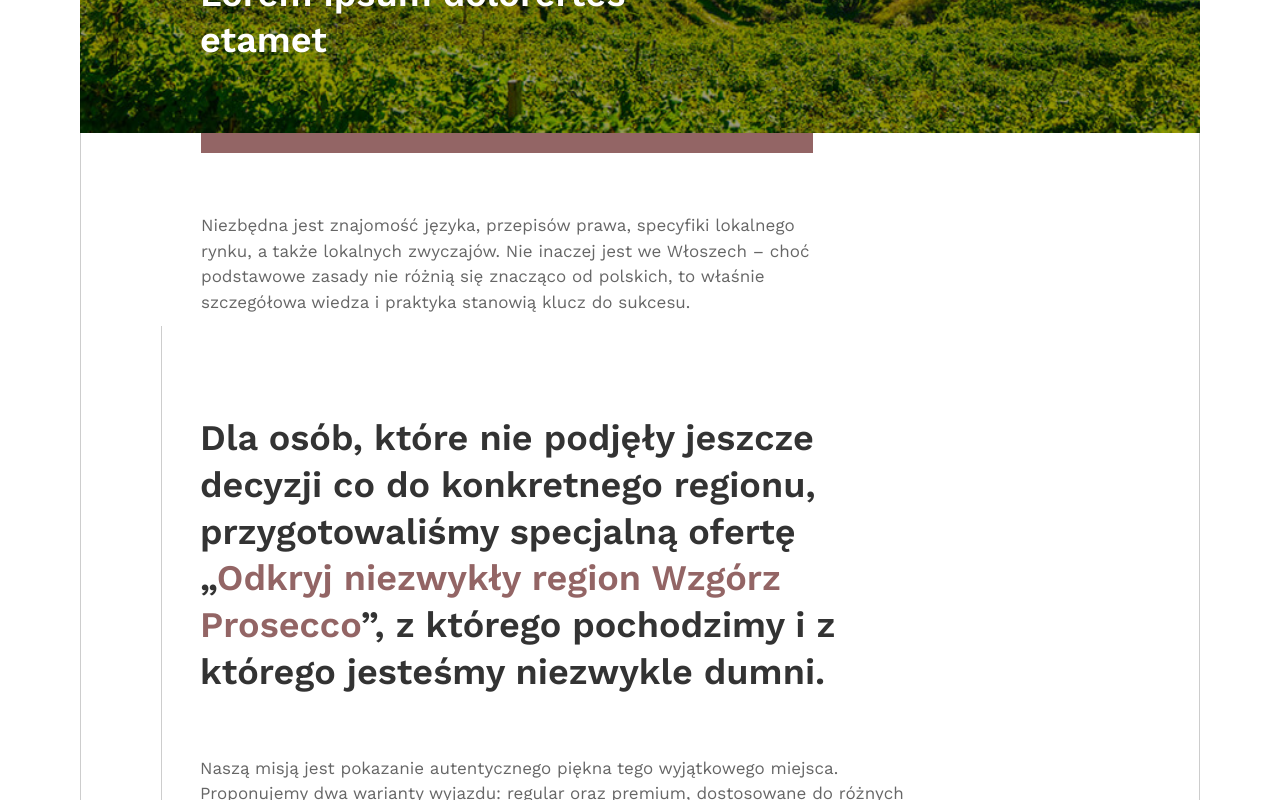
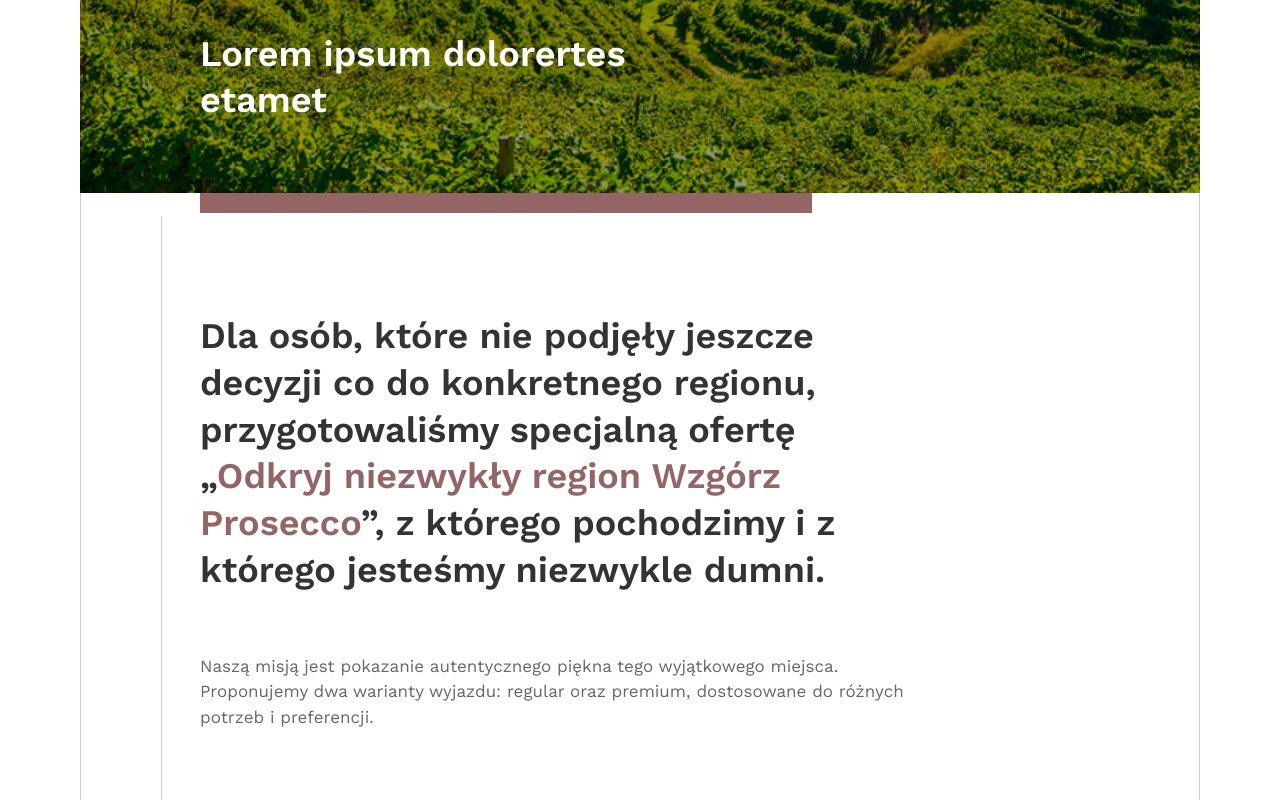
Before and after one commit to benbrzezinski/mia-casa-artneo, a React (Vite) app: page / in a window 1280 px wide. Shown: the part 760-1560 px from the top of the page. Built offline with nearby package versions, Linux system fonts and the light colour scheme.

Commit message:
Poprawki i usprawnienia

```diff
--- a/src/components/ContentHeroInfoBox/ContentHeroInfoBox.module.scss
+++ b/src/components/ContentHeroInfoBox/ContentHeroInfoBox.module.scss
@@ -1,9 +1,4 @@
 @use "/src/scss/index.scss" as *;
-
-.border {
-  border-left: 1px solid $color-border;
-  border-right: 1px solid $color-border;
-}
 
 div.wrapper {
   width: 100%;
--- a/src/components/ContentHeroInfoBox/index.tsx
+++ b/src/components/ContentHeroInfoBox/index.tsx
@@ -11,7 +11,6 @@ export default function ContentHeroInfoBox({
   boxMarginBottom = 60,
 }: ContentHeroInfoBoxProps) {
   return (
-    <div className={scss.border}>
     <div className={`uk-container uk-container-large ${scss.wrapper}`}>
       <div className={scss.box}>
         <DecorationBox marginBottom={boxMarginBottom} />
@@ -20,12 +19,11 @@ export default function ContentHeroInfoBox({
             Niezbędna jest znajomość języka, przepisów prawa, specyfiki
             lokalnego rynku, a także lokalnych zwyczajów. Nie inaczej jest we
             Włoszech &#8211; choć podstawowe zasady nie różnią się znacząco od
-              polskich, to właśnie szczegółowa wiedza i praktyka stanowią klucz
-              do sukcesu.
+            polskich, to właśnie szczegółowa wiedza i praktyka stanowią klucz do
+            sukcesu.
           </p>
         )}
       </div>
     </div>
-    </div>
   );
 }
--- a/src/components/ContentHeroTitles/ContentHeroTitles.module.scss
+++ b/src/components/ContentHeroTitles/ContentHeroTitles.module.scss
@@ -2,7 +2,7 @@
 
 section.section {
   width: 100%;
-  height: calc(90dvh - 184px);
+  height: calc(97.5dvh - 184px);
   box-sizing: border-box;
   padding-top: 50px;
   padding-left: 120px;
--- a/src/components/OrganizedTripsInfo/OrganizedTripsInfo.module.scss
+++ b/src/components/OrganizedTripsInfo/OrganizedTripsInfo.module.scss
@@ -2,8 +2,8 @@
 
 div.wrapper {
   box-sizing: border-box;
-  gap: 82px;
-  padding: 100px;
+  gap: 70px;
+  padding: 100px 120px;
 
   @include max-width(1450px) {
     flex-direction: column;
--- a/src/components/ProseccoHillsInfo/ProseccoHillsInfo.module.scss
+++ b/src/components/ProseccoHillsInfo/ProseccoHillsInfo.module.scss
@@ -2,8 +2,8 @@
 
 div.wrapper {
   box-sizing: border-box;
-  gap: 82px;
-  padding: 100px;
+  gap: 70px;
+  padding: 100px 120px;
 
   @include max-width(1450px) {
     flex-direction: column;
--- a/src/containers/ContentHero/ContentHero.module.scss
+++ b/src/containers/ContentHero/ContentHero.module.scss
@@ -1,7 +1,6 @@
 @use "/src/scss/index.scss" as *;
 
 .wrapper {
-  min-height: 100dvh;
   padding-inline: 80px;
 }
 
--- a/src/containers/ContentHero/index.tsx
+++ b/src/containers/ContentHero/index.tsx
@@ -1,5 +1,4 @@
 import ContentHeader from "../../components/ContentHeader";
-import ContentHeroInfoBox from "../../components/ContentHeroInfoBox";
 import ContentHeroTitles from "../../components/ContentHeroTitles";
 import ItalianSideLabel from "../../components/ItalianSideLabel";
 import scss from "./ContentHero.module.scss";
@@ -8,16 +7,12 @@ interface ContentHeroProps {
   bgImg: string;
   title: string;
   subtitle: string;
-  infoBoxIncludesText?: boolean;
-  boxMarginBottom?: string | number;
 }
 
 export default function ContentHero({
   bgImg,
   title,
   subtitle,
-  infoBoxIncludesText = true,
-  boxMarginBottom = 60,
 }: ContentHeroProps) {
   return (
     <div className={`uk-position-relative ${scss.wrapper}`}>
@@ -30,10 +25,6 @@ export default function ContentHero({
         <ContentHeader />
         <ContentHeroTitles title={title} subtitle={subtitle} />
       </div>
-      <ContentHeroInfoBox
-        includesText={infoBoxIncludesText}
-        boxMarginBottom={boxMarginBottom}
-      />
     </div>
   );
 }
--- a/src/main.scss
+++ b/src/main.scss
@@ -41,5 +41,5 @@ button {
 
 main {
   position: relative;
-  padding-inline: 100px;
+  padding-inline: 80px;
 }
--- a/src/pages/Home.tsx
+++ b/src/pages/Home.tsx
@@ -11,7 +11,7 @@ export default function Home() {
   return (
     <>
       <Hero />
-      <main>
+      <main style={{ paddingInline: 100 }}>
         <Introduction />
         <CollaborationModels elementBelow="button" />
         <LatestBlogPosts />
--- a/src/pages/OfferCollaborationModels.tsx
+++ b/src/pages/OfferCollaborationModels.tsx
@@ -4,6 +4,7 @@ import WorkflowSteps from "../containers/WorkflowSteps";
 import LeftBorder from "../components/LeftBorder";
 import RightBorder from "../components/RightBorder";
 import Footer from "../containers/Footer";
+import ContentHeroInfoBox from "../components/ContentHeroInfoBox";
 
 export default function OfferCollaborationModels() {
   return (
@@ -14,6 +15,7 @@ export default function OfferCollaborationModels() {
         subtitle="Zakup nieruchomości za granicą to proces wymagający gruntownego przygotowania."
       />
       <main>
+        <ContentHeroInfoBox />
         <CollaborationModels elementBelow="text" />
         <WorkflowSteps />
         <LeftBorder height="100%" />
--- a/src/pages/OfferOrganizedTrips.tsx
+++ b/src/pages/OfferOrganizedTrips.tsx
@@ -4,6 +4,7 @@ import RightBorder from "../components/RightBorder";
 import Footer from "../containers/Footer";
 import OrganizedTripsInfo from "../components/OrganizedTripsInfo";
 import DecorationBorder from "../components/DecorationBorder";
+import ContentHeroInfoBox from "../components/ContentHeroInfoBox";
 
 export default function OfferOrganizedTrips() {
   return (
@@ -14,8 +15,9 @@ export default function OfferOrganizedTrips() {
         subtitle="Lorem ipsum dolorertes etamet"
       />
       <main>
+        <ContentHeroInfoBox includesText={false} boxMarginBottom={0} />
         <OrganizedTripsInfo />
-        <DecorationBorder bottom={0} left={161} width={1} height="99%" />
+        <DecorationBorder bottom={0} left={161} width={1} height="98%" />
         <LeftBorder height="100%" />
         <RightBorder height="100%" />
       </main>
--- a/src/pages/OfferProseccoHills.tsx
+++ b/src/pages/OfferProseccoHills.tsx
@@ -1,3 +1,4 @@
+import ContentHeroInfoBox from "../components/ContentHeroInfoBox";
 import DecorationBorder from "../components/DecorationBorder";
 import LeftBorder from "../components/LeftBorder";
 import ProseccoHillsInfo from "../components/ProseccoHillsInfo";
@@ -14,8 +15,9 @@ export default function OfferProseccoHills() {
         subtitle="Lorem ipsum dolorertes etamet"
       />
       <main>
+        <ContentHeroInfoBox includesText={false} boxMarginBottom={0} />
         <ProseccoHillsInfo />
-        <DecorationBorder bottom={0} left={161} width={1} height="99%" />
+        <DecorationBorder bottom={0} left={161} width={1} height="98%" />
         <LeftBorder height="100%" />
         <RightBorder height="100%" />
       </main>
```
Lines whose indentation alone changed are shown as unchanged.
